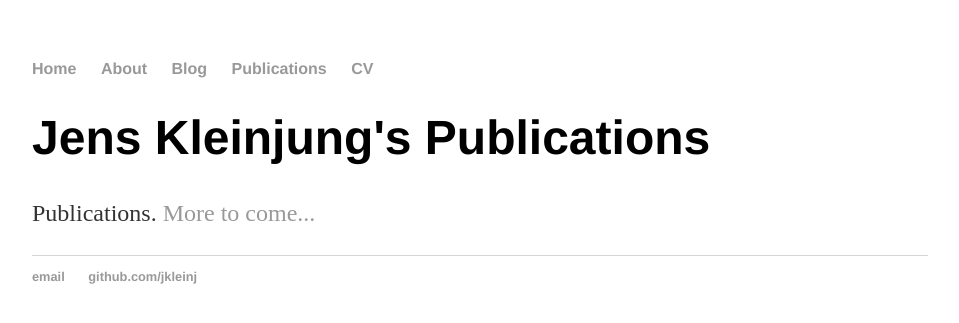
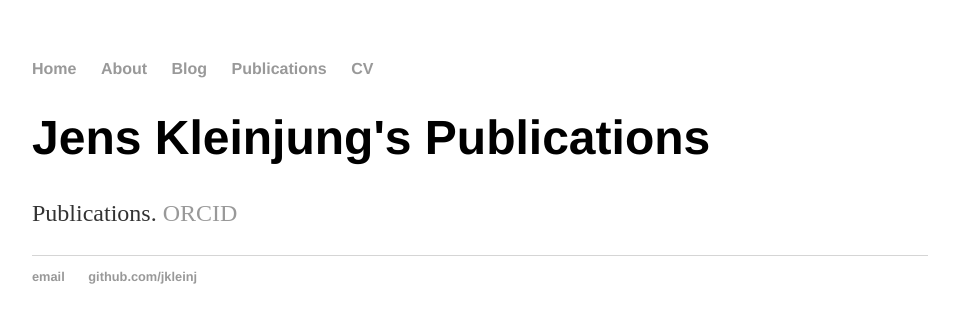
Before and after one commit to jkleinj/jkleinj.github.io, a Jekyll site: the page built from publications/index.html, in a window 1280 px wide. Shown: the top 323 px of the page, without its empty margins (160-1119 px from the left). Built offline with Jekyll 4.4.1, drawn with Linux system fonts in a browser that asks for light colours.

Commit message:
Update index.html

```diff
--- a/publications/index.html
+++ b/publications/index.html
@@ -5,6 +5,6 @@ title: Jens Kleinjung's Publications
 
 <div class="blurb">
 	<h1>Jens Kleinjung's Publications</h1>
-	<p>Publications. <a href="/about">More to come...</a></p>
+	<p>Publications. <a href="http://orcid.org/0000-0002-7875-5724">ORCID</a></p>
 
 </div><!-- /.blurb -->
```
